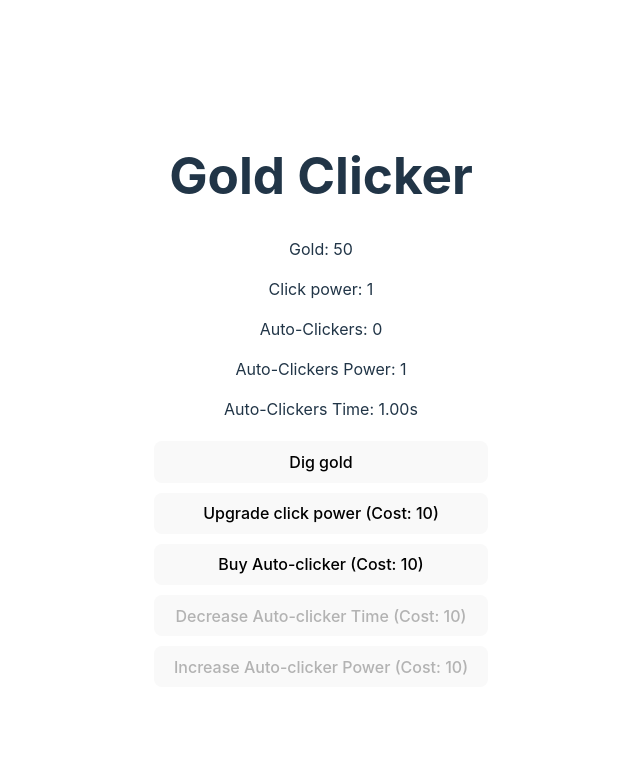
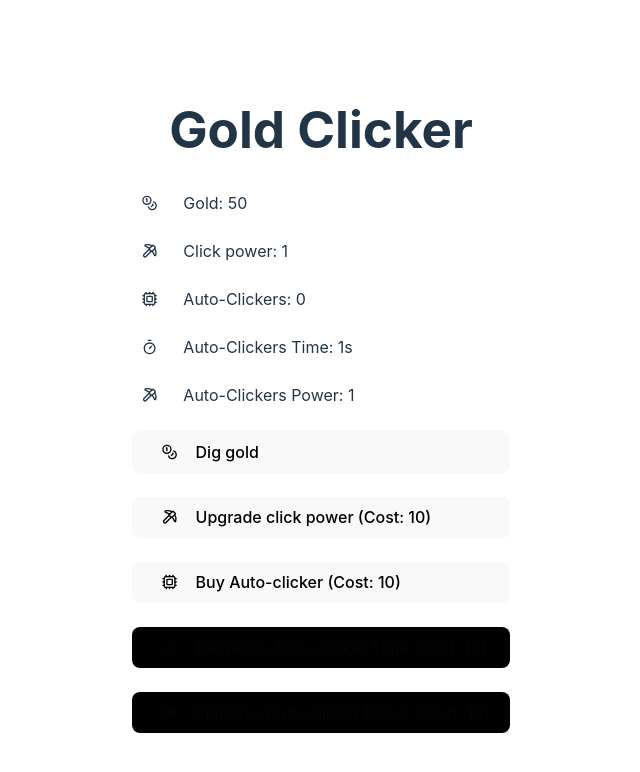
Before and after one commit to lukaszkusgithub/clicker-game-react, a React (Vite) app: page / in a window 1280 px wide. Shown: the top 772 px of the page, without its empty margins (319-959 px from the left). Built offline with nearby package versions, Linux system fonts and the light colour scheme.

Commit message:
Add animations for dynamic values and UI elements

```diff
--- a/package.json
+++ b/package.json
@@ -10,11 +10,15 @@
     "preview": "vite preview"
   },
   "dependencies": {
+    "framer-motion": "^11.13.1",
+    "lodash.merge": "^4.6.2",
+    "lucide-react": "^0.465.0",
     "react": "^18.3.1",
     "react-dom": "^18.3.1"
   },
   "devDependencies": {
     "@eslint/js": "^9.16.0",
+    "@types/lodash.merge": "^4.6.9",
     "@types/react": "^18.3.12",
     "@types/react-dom": "^18.3.1",
     "@typescript-eslint/eslint-plugin": "^8.17.0",
--- a/src/components/GoldClicker.scss
+++ b/src/components/GoldClicker.scss
@@ -6,31 +6,62 @@
 	padding: 20px;
 }
 
+/* Style for individual sections (icon + text) */
+.textContainers {
+	display: flex;
+	align-items: center;
+	gap: 1rem;
+	margin-bottom: 1.5rem;
+}
+
 /* Style for buttons container */
 .buttons-container {
 	display: flex;
 	flex-direction: column;
-	gap: 10px; /* Adds space between buttons */
-	margin-top: 20px; /* Adds space between text and buttons */
+	align-items: center;
+	gap: 1.5rem;
+	margin-top: 20px;
 }
 
 /* General button style */
-.button {
-	padding: 10px 20px;
-	font-size: 16px;
+button {
+	display: flex;
+	width: 100%;
+	align-items: center;
+	gap: 0.5rem;
+	padding: 0.6em 1.2em;
+	font-size: 1em;
+	text-align: center;
+	font-weight: 500;
+	font-family: inherit;
+	background-color: #1a1a1a;
 	cursor: pointer;
-	background-color: #4caf50; /* Green background */
-	color: white;
-	border: none;
-	border-radius: 5px;
-	transition: background-color 0.3s ease;
+	border-radius: 8px;
+	border: 1px solid transparent;
+	transition: border-color 0.25s;
 
 	&:hover {
-		background-color: #45a049; /* Darker green on hover */
+		border-color: #646cff;
 	}
 
 	&:disabled {
-		background-color: #ccc; /* Disabled button color */
-		cursor: not-allowed; /* Change cursor to indicate disabled state */
+		background-color: #010101;
+		cursor: not-allowed;
 	}
 }
+
+.icon {
+	width: 1em;
+	height: 1em;
+}
+
+/* Icon styling to prevent shrinking */
+svg {
+	flex-shrink: 0;
+	padding: 0 0.6em;
+}
+
+p {
+	margin: 0;
+	font-size: 1em;
+}
--- a/src/components/GoldClicker.tsx
+++ b/src/components/GoldClicker.tsx
@@ -1,6 +1,11 @@
 import "./GoldClicker.scss";
 import { Config } from "../types/Config";
 import { useEffect, useState } from "react";
+import { Coins, Cpu, Pickaxe, Timer } from "lucide-react";
+import AnimatedValue from "./functional/AnimatedValue";
+import { motion } from "framer-motion";
+import { scaleOnHover } from "./utils/animations";
+
 function GoldClicker() {
 	const [gold, setGold] = useState<number>(0);
 	const [clickPower, setClickPower] = useState<number>(0);
@@ -118,38 +123,79 @@ function GoldClicker() {
 	return (
 		<div>
 			<h1>Gold Clicker</h1>
-			<p>Gold: {gold}</p>
-			<p>Click power: {clickPower}</p>
-			<p>Auto-Clickers: {autoClickers}</p>
-			<p>Auto-Clickers Power: {autoClickerPower}</p>
-			<p>Auto-Clickers Time: {(autoClickerTime / 1000).toFixed(2)}s</p>
+			<div className="textContainers">
+				<Coins className="icon" />
+				<p>
+					Gold: <AnimatedValue value={gold} />
+				</p>
+			</div>
+			<div className="textContainers">
+				<Pickaxe className="icon" />
+				<p>
+					Click power: <AnimatedValue value={clickPower} />
+				</p>
+			</div>
+			<div className="textContainers">
+				<Cpu className="icon" />
+				<p>
+					Auto-Clickers: <AnimatedValue value={autoClickers} />
+				</p>
+			</div>
+			<div className="textContainers">
+				<Timer className="icon" />
+				<p>
+					Auto-Clickers Time:{" "}
+					<AnimatedValue value={autoClickerTime / 1000} />s
+				</p>
+			</div>
+			<div className="textContainers">
+				<Pickaxe className="icon" />
+				<p>
+					Auto-Clickers Power:{" "}
+					<AnimatedValue value={autoClickerPower} />
+				</p>
+			</div>
+
 			<div className="buttons-container">
-				<button
+				<motion.button
+					{...scaleOnHover}
 					onClick={() =>
 						setGold((prevGold) => prevGold + clickPower)
 					}>
-					Dig gold
-				</button>
-				<button
+					<Coins className="icon" /> Dig gold
+				</motion.button>
+
+				<motion.button
+					{...scaleOnHover}
 					disabled={gold < clickUpgradeCost}
 					onClick={upgradeClickPower}>
-					Upgrade click power (Cost: {clickUpgradeCost})
-				</button>
-				<button
+					<Pickaxe className="icon" /> Upgrade click power (Cost:{" "}
+					{clickUpgradeCost})
+				</motion.button>
+
+				<motion.button
+					{...scaleOnHover}
 					disabled={gold < autoClickerCost}
 					onClick={buyAutoClicker}>
+					<Cpu className="icon" />
 					Buy Auto-clicker (Cost: {autoClickerCost})
-				</button>
-				<button
+				</motion.button>
+
+				<motion.button
+					{...scaleOnHover}
 					disabled={gold < timeDecreaseCost || autoClickers === 0}
 					onClick={decreaseAutoClickerTime}>
+					<Timer className="icon" />
 					Decrease Auto-clicker Time (Cost: {timeDecreaseCost})
-				</button>
-				<button
+				</motion.button>
+
+				<motion.button
+					{...scaleOnHover}
 					disabled={gold < autoClickerPowerCost || autoClickers === 0}
 					onClick={increaseAutoClickerPower}>
+					<Pickaxe className="icon" />
 					Increase Auto-clicker Power (Cost: {autoClickerPowerCost})
-				</button>
+				</motion.button>
 			</div>
 		</div>
 	);
--- /dev/null
+++ b/src/components/functional/AnimatedValue.tsx
@@ -0,0 +1,25 @@
+import { AnimatePresence, HTMLMotionProps, motion } from "framer-motion";
+import merge from "lodash.merge";
+import * as animations from "../utils/animations";
+
+function AnimatedValue({
+	value,
+	animationType = "fadeInUp",
+	customAnimate,
+}: {
+	value: number;
+	animationType?: keyof typeof animations;
+	customAnimate?: HTMLMotionProps<"span">;
+}) {
+	const mergedProps = merge(animations[animationType], customAnimate);
+
+	return (
+		<AnimatePresence mode="popLayout">
+			<motion.span key={value} {...mergedProps}>
+				{value}
+			</motion.span>
+		</AnimatePresence>
+	);
+}
+
+export default AnimatedValue;
--- /dev/null
+++ b/src/components/utils/animations.tsx
@@ -0,0 +1,56 @@
+export const fadeInUp = {
+	initial: { opacity: 0, y: 20 },
+	animate: { opacity: 1, y: 0 },
+	transition: { duration: 0.5 },
+	exit: { opacity: 0, y: -20 },
+};
+
+export const fadeInDown = {
+	initial: { opacity: 0, y: -20 },
+	animate: { opacity: 1, y: 0 },
+	transition: { duration: 0.5 },
+};
+
+export const fadeIn = {
+	initial: { opacity: 0 },
+	animate: { opacity: 1 },
+	transition: { duration: 0.5 },
+};
+
+export const scaleIn = {
+	initial: { scale: 0 },
+	animate: { scale: 1 },
+	transition: { type: "spring", stiffness: 260, damping: 20 },
+};
+
+export const bounce = {
+	initial: { scale: 0.8 },
+	animate: { scale: 1 },
+	transition: {
+		type: "spring",
+		stiffness: 300,
+		damping: 10,
+	},
+};
+
+export const rotate = {
+	initial: { rotate: 0 },
+	animate: { rotate: 360 },
+	transition: { duration: 1, ease: "easeInOut" },
+};
+
+export const scaleOnHover = {
+	whileHover: { scale: 1.1 },
+	whileTap: { scale: 0.9 },
+};
+
+export const pulse = {
+	animate: {
+		scale: [1, 1.1, 1],
+		transition: {
+			duration: 1,
+			repeat: Infinity,
+			repeatType: "reverse",
+		},
+	},
+};
```
Also changed, not shown: 1 other file (tests, documents, lock files or other folders).
